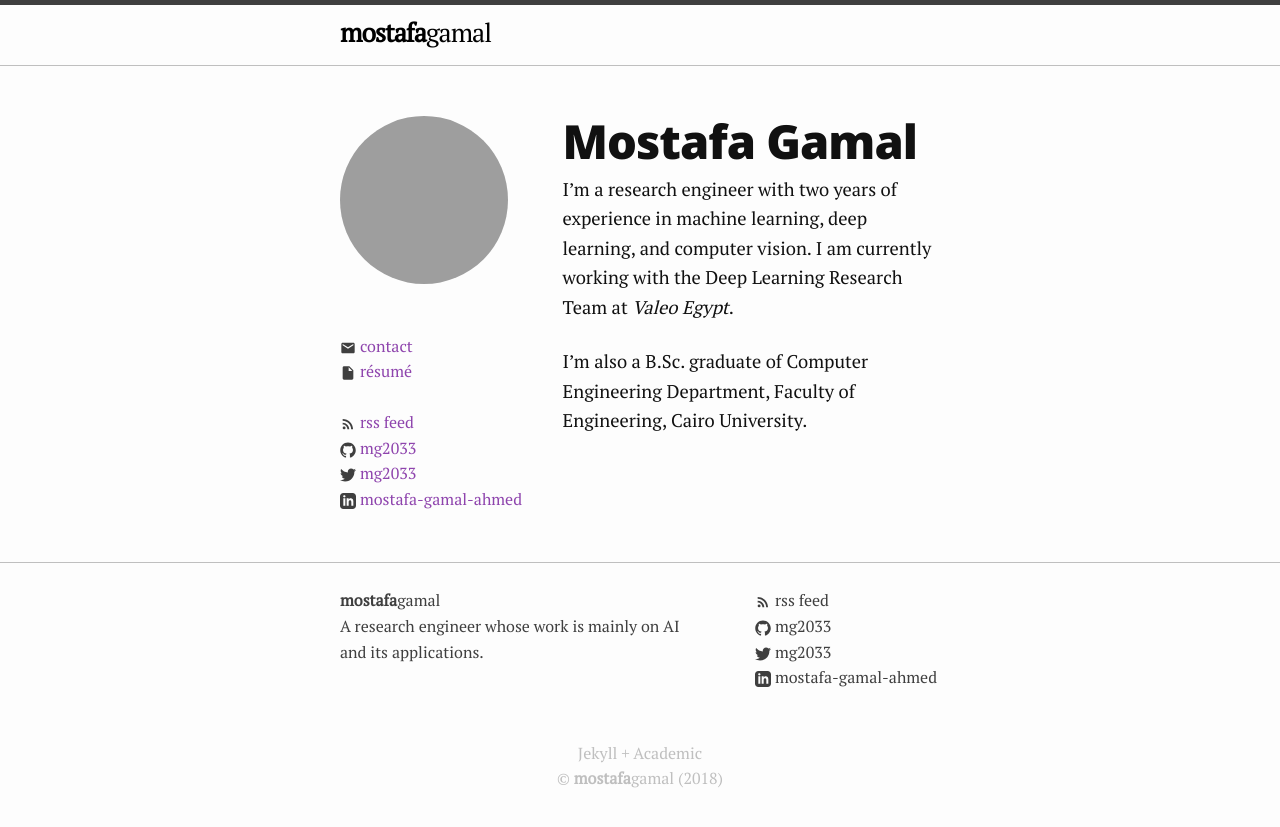
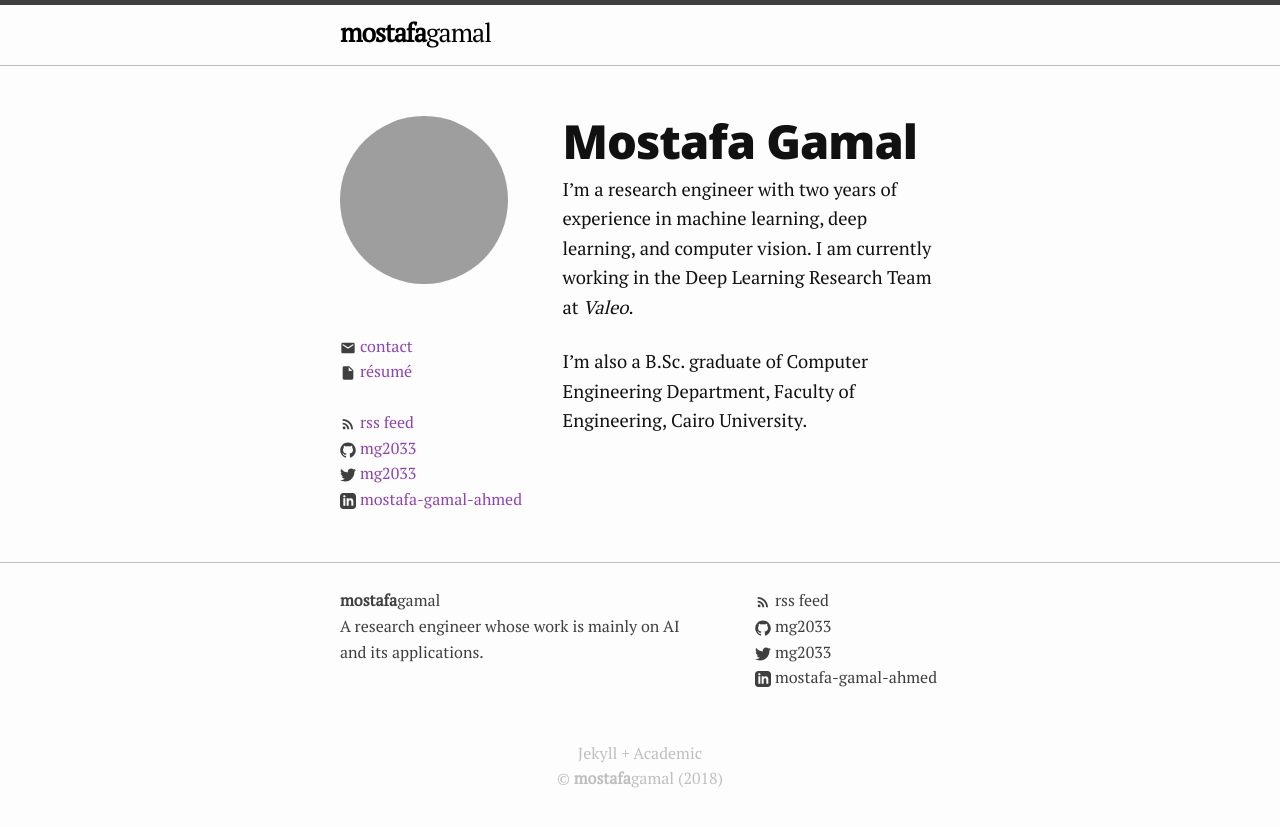
Before and after one commit to MG2033/mg2033.github.io, a Jekyll site: the page built from index.md, in a window 1280 px wide. Shown: the top 827 px of the page. Built offline with Jekyll 4.4.1, drawn with Linux system fonts in a browser that asks for light colours; grey boxes are pictures that could not be loaded.

```diff
--- a/index.md
+++ b/index.md
@@ -4,6 +4,6 @@ title:  "Mostafa Gamal"
 invisible: true
 date:   2018-07-23 17:12:53 +0200
 ---
-I'm a research engineer with two years of experience in machine learning, deep learning, and computer vision. I am currently working with the Deep Learning Research Team at *Valeo Egypt*.
+I'm a research engineer with two years of experience in machine learning, deep learning, and computer vision. I am currently working in the Deep Learning Research Team at *Valeo*.
 
 I'm also a B.Sc. graduate of Computer Engineering Department, Faculty of Engineering, Cairo University.
```
Also changed, not shown: 2 other files.
